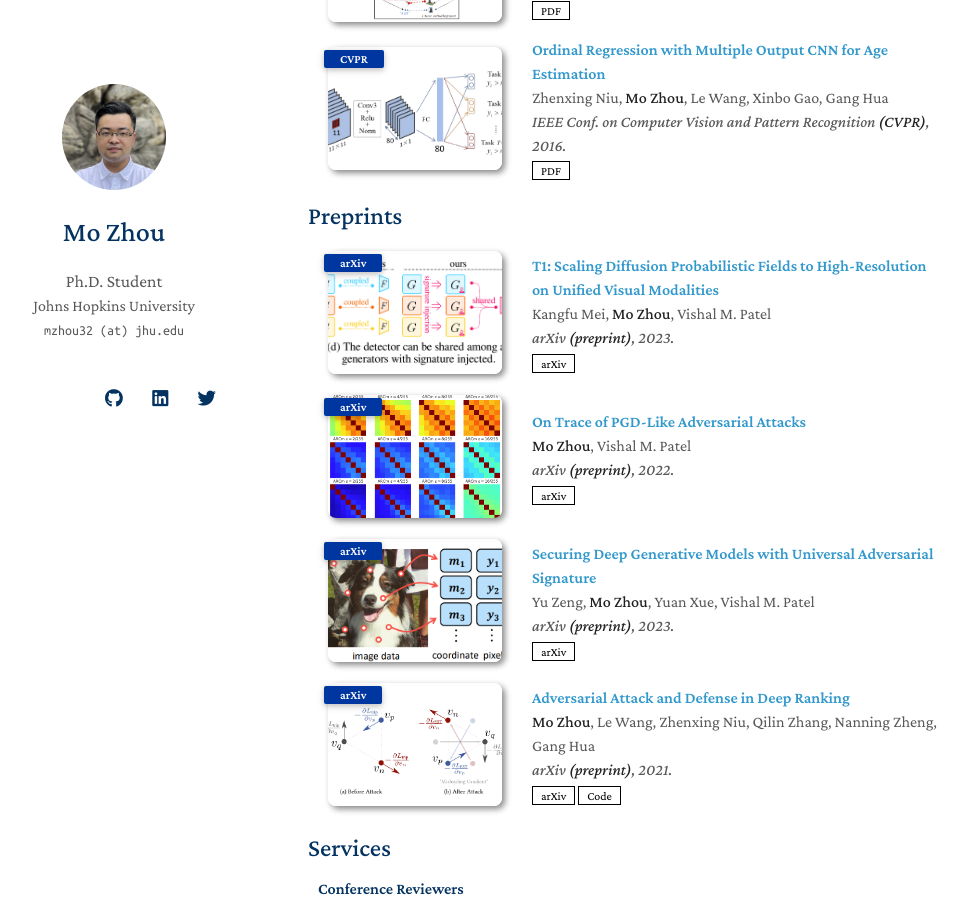
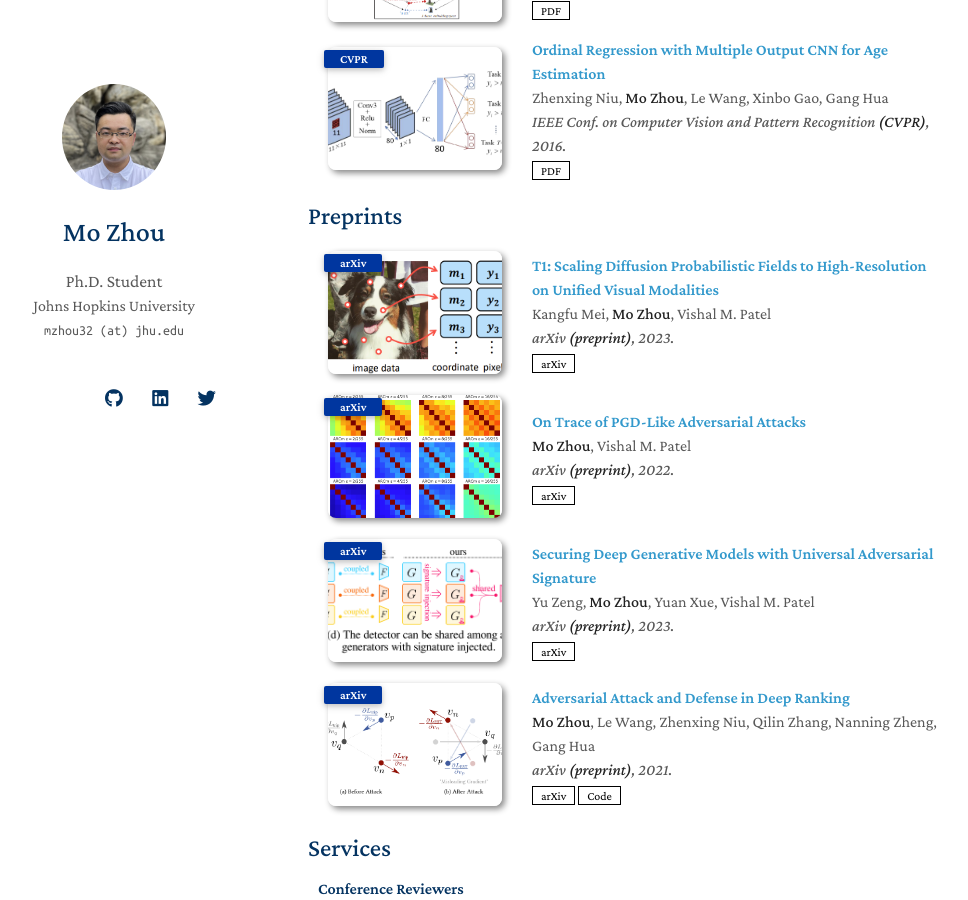
Before and after one commit to cdluminate/cdluminate.github.io, a Jekyll site: the page built from index.md, in a window 1280 px wide and 900 px high, scrolled down 1853 px. Shown: the whole window, without its empty margins (162-1130 px from the left). Built offline with Jekyll 4.4.1, drawn with Linux system fonts in a browser that asks for light colours; nearby versions of some CDN libraries; a style sheet for code colours, icons or effects is not loaded; our own code applies the rules of GitHub Pages for plain Markdown files.

Commit message:
wrong image

```diff
--- a/_includes/preprints.md
+++ b/_includes/preprints.md
@@ -6,7 +6,7 @@
 <li>
 <div class="pub-row">
   <div class="col-sm-3 abbr" style="position: relative;padding-right: 15px;padding-left: 15px;">
-    <img src="assets/img/securing.png" class="teaser img-fluid z-depth-1">
+    <img src="assets/img/t1.png" class="teaser img-fluid z-depth-1">
     <abbr class="badge">arXiv</abbr>
   </div>
   <div class="col-sm-9" style="position: relative;width: 100%;padding-right: 15px;padding-left: 20px;">
@@ -44,7 +44,7 @@
 <li>
 <div class="pub-row">
   <div class="col-sm-3 abbr" style="position: relative;padding-right: 15px;padding-left: 15px;">
-    <img src="assets/img/t1.png" class="teaser img-fluid z-depth-1">
+    <img src="assets/img/securing.png" class="teaser img-fluid z-depth-1">
     <abbr class="badge">arXiv</abbr>
   </div>
   <div class="col-sm-9" style="position: relative;width: 100%;padding-right: 15px;padding-left: 20px;">
```
